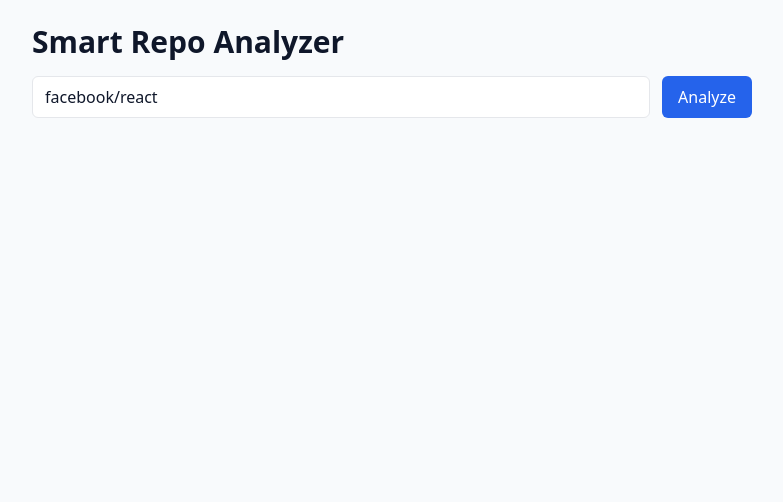
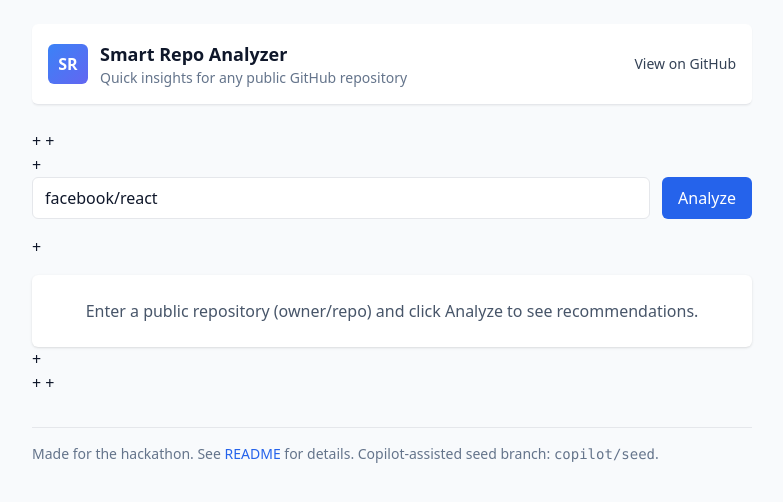
Before and after one commit to ravikhokle/hackersMeetup, a React (Vite) app in the folder client/: page / in a window 1280 px wide. Shown: the top 502 px of the page, without its empty margins (248-1031 px from the left). Built offline with nearby package versions, Linux system fonts and the light colour scheme.

Commit message:
feat(ui): add header/footer and unify layout spacing

```diff
--- a/client/src/App.jsx
+++ b/client/src/App.jsx
@@ -1,4 +1,6 @@
 import React, { useState } from 'react';
+import Header from './components/Header.jsx';
+import Footer from './components/Footer.jsx';
 import AnalyzeForm from './components/AnalyzeForm.jsx';
 import Results from './components/Results.jsx';
 
@@ -6,9 +8,14 @@
   const [result, setResult] = useState(null);
   return (
     <div className="container">
-      <h1 className="text-3xl font-semibold mb-4">Smart Repo Analyzer</h1>
-      <AnalyzeForm onResult={setResult} />
-      <Results result={result} />
+      <Header />
++
++      <main>
++        <AnalyzeForm onResult={setResult} />
++        <Results result={result} />
++      </main>
++
++      <Footer />
     </div>
   );
 }
--- /dev/null
+++ b/client/src/components/Footer.jsx
@@ -0,0 +1,11 @@
+import React from 'react';
+
+export default function Footer() {
+  return (
+    <footer className="mt-8 text-sm text-slate-500">
+      <div className="border-t pt-4">
+        <p>Made for the hackathon. See <a className="text-blue-600" href="/README.md">README</a> for details. Copilot-assisted seed branch: <span className="font-mono">copilot/seed</span>.</p>
+      </div>
+    </footer>
+  );
+}
--- /dev/null
+++ b/client/src/components/Header.jsx
@@ -0,0 +1,19 @@
+import React from 'react';
+
+export default function Header() {
+  return (
+    <header className="flex items-center justify-between py-4 border-b bg-white shadow-sm rounded-md px-4 mb-6">
+      <div className="flex items-center gap-3">
+        <div className="w-10 h-10 bg-gradient-to-br from-blue-500 to-indigo-500 rounded-md flex items-center justify-center text-white font-semibold">SR</div>
+        <div>
+          <h1 className="text-lg font-semibold">Smart Repo Analyzer</h1>
+          <p className="text-sm text-slate-500">Quick insights for any public GitHub repository</p>
+        </div>
+      </div>
+
+      <nav className="text-sm">
+        <a className="text-slate-700 hover:text-blue-600" href="https://github.com/ravikhokle/hackersMeetup" target="_blank" rel="noreferrer">View on GitHub</a>
+      </nav>
+    </header>
+  );
+}
--- a/client/src/components/Results.jsx
+++ b/client/src/components/Results.jsx
@@ -1,7 +1,14 @@
 import React from 'react';
 
 export default function Results({ result }) {
-  if (!result) return null;
+  if (!result) {
+    return (
+      <div className="bg-white shadow rounded-md p-6 text-slate-600">
+        <p className="text-center">Enter a public repository (owner/repo) and click <span className="font-medium">Analyze</span> to see recommendations.</p>
+      </div>
+    );
+  }
+
   return (
     <div className="bg-white shadow rounded-md p-4">
       <h2 className="text-xl font-medium">Analysis for {result.meta.owner}/{result.meta.repo}</h2>
--- a/client/src/index.css
+++ b/client/src/index.css
@@ -5,3 +5,7 @@
 /* tiny helper overrides */
 body { @apply bg-slate-50 text-slate-900; }
 .container { @apply max-w-3xl mx-auto p-6; }
+
+/* component spacing helpers */
+header + main { @apply space-y-4; }
+main > * + * { @apply mt-4; }
```
